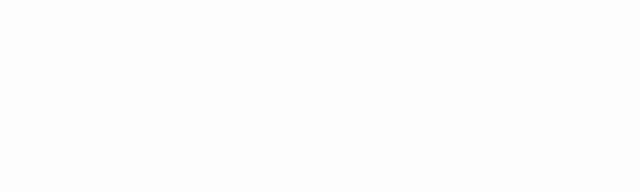
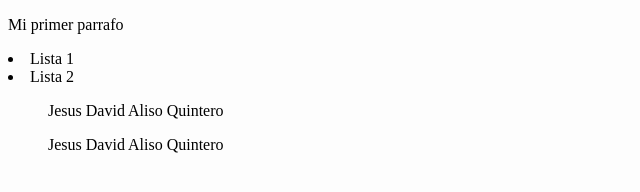
Before and after one commit to jesusaliso/HTML-Head, a plain HTML site: page index.html in a window 1280 px wide. Shown: the whole page, without its empty margins (0-640 px from the left). Drawn offline with Linux system fonts and the light colour scheme.

Commit message:
Agregado icono de titulo, modificado archivo index.html para probar

```diff
--- a/index.html
+++ b/index.html
@@ -4,7 +4,19 @@
         <meta charset="UTF-8">
         <title>Mi web de Prueba</title>
         <link rel="stylesheet" href="css/style.css">
+        <script> src="script.js"</script>
+        <link rel="icon" type="image/x-icon" href="icon.jpg">
     <body>
+        <p>Mi primer parrafo</p>
+
+        <li>Lista 1</li>
+        <li>Lista 2</li>
+
+
+        <ol>Jesus David Aliso Quintero</ol>
+
+        <ul>Jesus David Aliso Quintero</ul>
+
 
     </body>
 </html>
```
Also changed, not shown: icon.jpg (added).
